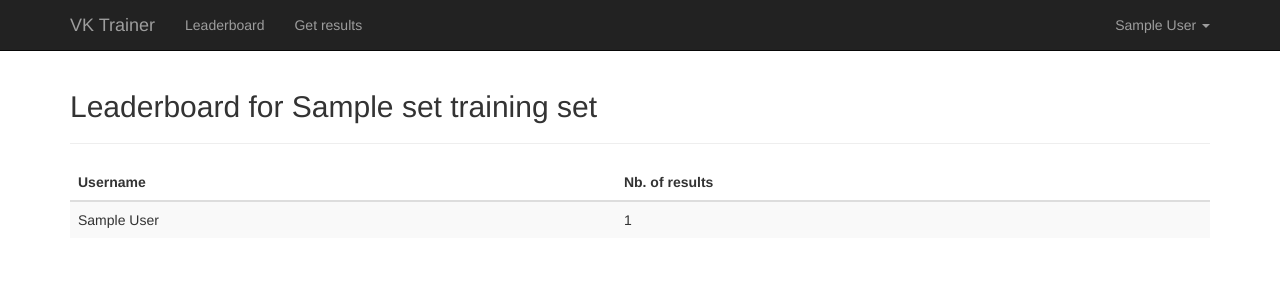
After one commit to pmourlanne/VKTrainer, a Flask app: page /trainingset/1/leaderboard in a window 1280 px wide. The commit adds this page. Shown: the top 300 px of the page. Run offline with Flask 2, Linux system fonts and the light colour scheme; a user stored in the database is signed in; tables that the repository leaves empty hold one stand-in row (values such as "Sample post"); some libraries are stand-ins or nearby versions.

Commit message:
Added leaderboard page

```diff
--- a/vktrainer/models.py
+++ b/vktrainer/models.py
@@ -7,6 +7,8 @@ from shutil import copyfile
 
 from flask import url_for
 from flask_login import UserMixin
+
+from sqlalchemy import func, desc
 
 from vktrainer import db, app, login_manager
 from vktrainer.utils import get_md5
@@ -80,10 +82,29 @@ class TrainingSet(db.Model):
         return url_for('training_set', pk=self.id)
 
     def get_results_url(self):
-        return url_for('training_set_extract_results', pk=self.id)
+        return url_for('training_set_results', pk=self.id)
+
+    def get_leaderboard_url(self):
+        return url_for('training_set_leaderboard', pk=self.id)
 
     def get_results(self):
         return [tr.get_pretty_result() for tr in self.training_results.all()]
+
+    def get_leaderboard(self):
+        count = func.count(TrainingResult.id)
+
+        return self.training_results.join(
+            TrainingResult.user,
+        ).add_column(
+            count,
+        ).group_by(
+            TrainingResult.user_id,
+        ).order_by(
+            desc(count),
+        ).values(
+            User.name,
+            count,
+        )
 
     def get_first_photo(self):
         if app.config['SHOW_PICTURES_ORDERING'] == 'linear':
@@ -169,7 +190,7 @@ class TrainingResult(db.Model):
 
     training_set = db.relation('TrainingSet', backref=db.backref('training_results', lazy='dynamic'))
     photo = db.relation('Photo')
-    user = db.relation('User')
+    user = db.relation('User', lazy='joined', backref=db.backref('training_results'))
     result = db.Column(db.Text)  # Result stored in JSON
 
     def get_pretty_result(self):
--- a/vktrainer/templates/base.html
+++ b/vktrainer/templates/base.html
@@ -29,13 +29,9 @@
                 <a class="navbar-brand" href="/">VK Trainer</a>
             </div>
             <div class="collapse navbar-collapse" id="bs-example-navbar-collapse-1">
-                {#
                 <ul class="nav navbar-nav">
-                    <li>
-                        <a href="#">Create training set (Soon)</a>
-                    </li>
+                    {% block navbar %}{% endblock %}
                 </ul>
-                #}
                 <ul class="nav navbar-nav navbar-right">
                     {% block navbar_right %}{% endblock %}
 
--- /dev/null
+++ b/vktrainer/templates/base_training_set.html
@@ -0,0 +1,12 @@
+{% extends 'base.html' %}
+
+{% block navbar %}
+
+<li>
+    <a href="{{ training_set.get_leaderboard_url() }}">Leaderboard</a>
+</li>
+<li>
+    <a href="{{ training_set.get_results_url() }}">Get results</a>
+</li>
+
+{% endblock %}
--- a/vktrainer/templates/home.html
+++ b/vktrainer/templates/home.html
@@ -18,6 +18,7 @@
                 {{ training_set }}
                 <div class="pull-right">
                 <a href="{{ training_set.get_absolute_url() }}" class="btn btn-primary">Training</a>
+                <a href="{{ training_set.get_leaderboard_url() }}" class="btn btn-default">Leaderboard</a>
                 <a href="{{ training_set.get_results_url() }}" class="btn btn-default">Results</a>
                 </div>
                 </div>
--- /dev/null
+++ b/vktrainer/templates/training_set_leaderboard.html
@@ -0,0 +1,32 @@
+{% extends 'base_training_set.html' %}
+
+{% block body %}
+
+<div class="row">
+    <div class="col-xs-12">
+        <h2>Leaderboard for {{ training_set.name }} training set</h2>
+        <hr>
+
+        <table class="table table-striped">
+            <thead>
+                <tr>
+                    <th>
+                        Username
+                    </th>
+                    <th>
+                        Nb. of results
+                    </th>
+                </tr>
+            </thead>
+            <tbody>
+                {% for username, nb_results in training_set.get_leaderboard() %}
+                <tr>
+                    <td>{{ username }}</td>
+                    <td>{{ nb_results }}</td>
+                </tr>
+                {% endfor %}
+            </tbody>
+        </table>
+    </div>
+</div>
+{% endblock %}
--- a/vktrainer/views.py
+++ b/vktrainer/views.py
@@ -164,7 +164,19 @@ def training_set_photo_post_result(training_set_pk):
 
 @app.route('/trainingset/<int:pk>/results')
 @login_required
-def training_set_extract_results(pk):
+def training_set_results(pk):
     training_set = get_object_or_404(TrainingSet, TrainingSet.id == pk)
     results = training_set.get_results()
     return jsonify({'results': results})
+
+
+@app.route('/trainingset/<int:pk>/leaderboard')
+@login_required
+def training_set_leaderboard(pk):
+    training_set = get_object_or_404(TrainingSet, TrainingSet.id == pk)
+
+    ctx = {
+        'training_set': training_set,
+    }
+
+    return render_template('training_set_leaderboard.html', **ctx)
```
Also changed, not shown: vktrainer/templates/training_set_photo.html (+1 -9 lines), 1 other file.
